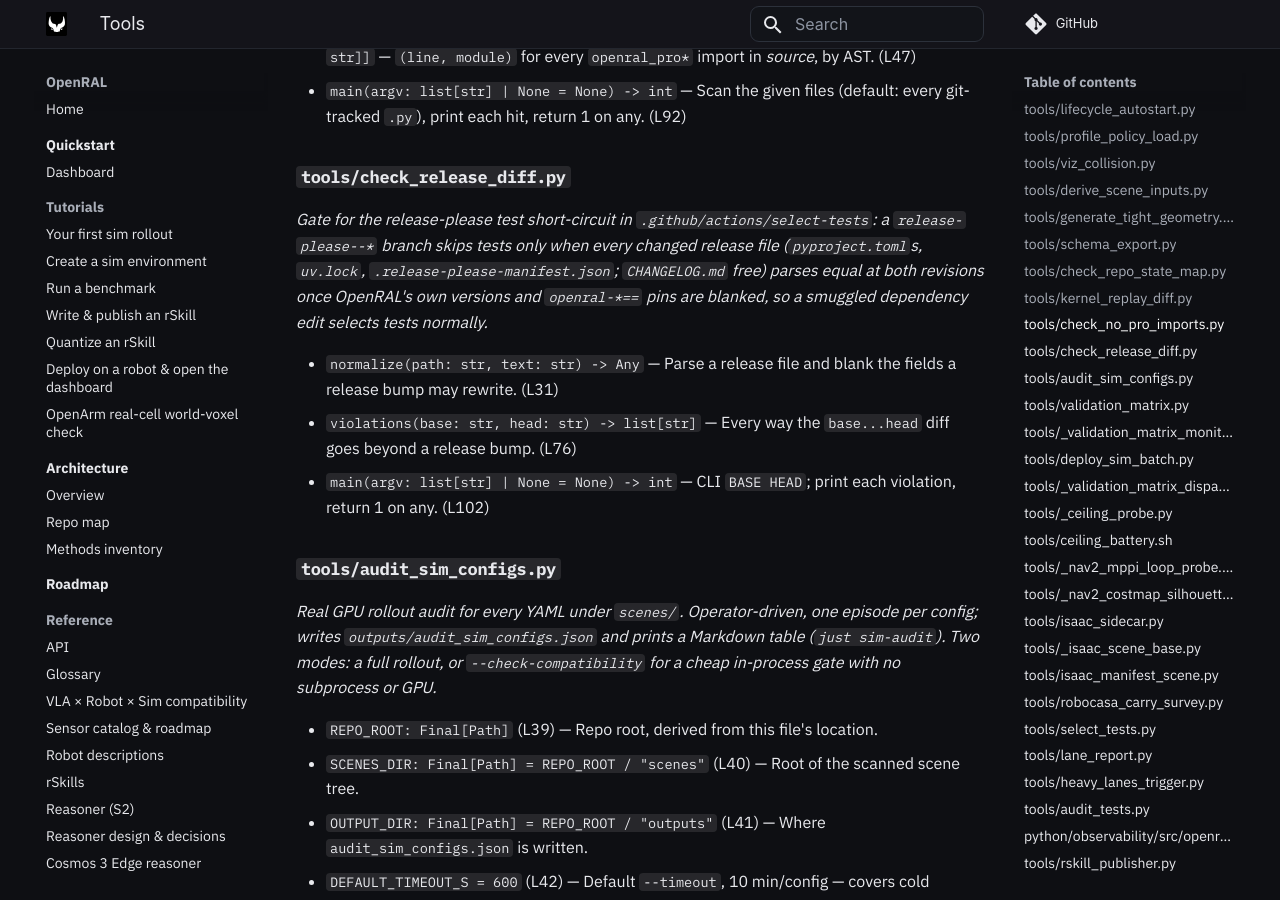
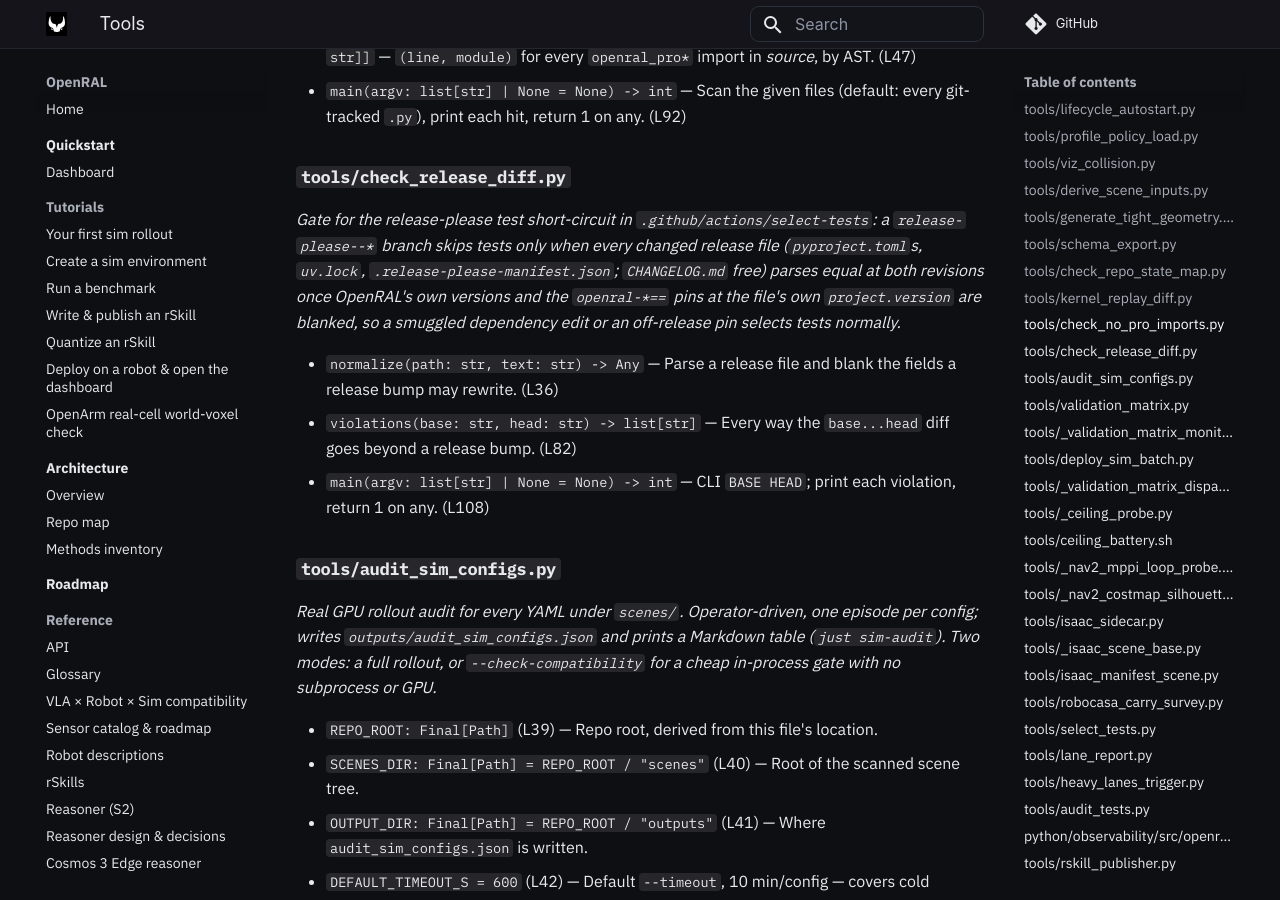
Before and after one commit to OpenRAL/openral, an MkDocs documentation site: the page built from docs/methods/10-tools.md, in a window 1280 px wide and 900 px high, scrolled down 6493 px. Built offline with MkDocs 1.6.1 and Material for MkDocs 9.7.7, drawn with Linux system fonts in a browser that asks for light colours; comment, search, counter and statistics services are not loaded.

Commit message:
fix(ci): blank only release-version pins and refuse a deleted-fork head
check_release_diff blanked every openral-*== pin, so a release-please--*
branch could move a pin off the release version without a version bump and
still skip tests; blank only pins equal to the file's own project.version.
On pull_request an empty head repo (a deleted fork) now selects tests
normally; only workflow_dispatch may run with no head repo. The test fixture
reads the live pyproject version instead of hard-coding 0.3.1, which the
next release bump would have broken. (CodeRabbit, #449)

Signed-off-by: Adrian <adrianllopart@gmail.com>
Co-Authored-By: Claude Opus 5.5 <noreply@anthropic.com>
Claude-Session: https://claude.ai/code/session_01NavzwXcbR68ua6h3Ltq6Rt

```diff
--- a/docs/methods/10-tools.md
+++ b/docs/methods/10-tools.md
@@ -102,11 +102,11 @@ _Lint guard for the Apache-2.0 / OpenRAL Pro boundary: fails when any tracked `.
 - `main(argv: list[str] | None = None) -> int` — Scan the given files (default: every git-tracked `.py`), print each hit, return 1 on any. (L92)
 
 ### `tools/check_release_diff.py`
-_Gate for the release-please test short-circuit in `.github/actions/select-tests`: a `release-please--*` branch skips tests only when every changed release file (`pyproject.toml`s, `uv.lock`, `.release-please-manifest.json`; `CHANGELOG.md` free) parses equal at both revisions once OpenRAL's own versions and `openral-*==` pins are blanked, so a smuggled dependency edit selects tests normally._
+_Gate for the release-please test short-circuit in `.github/actions/select-tests`: a `release-please--*` branch skips tests only when every changed release file (`pyproject.toml`s, `uv.lock`, `.release-please-manifest.json`; `CHANGELOG.md` free) parses equal at both revisions once OpenRAL's own versions and the `openral-*==` pins at the file's own `project.version` are blanked, so a smuggled dependency edit or an off-release pin selects tests normally._
 
-- `normalize(path: str, text: str) -> Any` — Parse a release file and blank the fields a release bump may rewrite. (L31)
-- `violations(base: str, head: str) -> list[str]` — Every way the `base...head` diff goes beyond a release bump. (L76)
-- `main(argv: list[str] | None = None) -> int` — CLI `BASE HEAD`; print each violation, return 1 on any. (L102)
+- `normalize(path: str, text: str) -> Any` — Parse a release file and blank the fields a release bump may rewrite. (L36)
+- `violations(base: str, head: str) -> list[str]` — Every way the `base...head` diff goes beyond a release bump. (L82)
+- `main(argv: list[str] | None = None) -> int` — CLI `BASE HEAD`; print each violation, return 1 on any. (L108)
 
 ### `tools/audit_sim_configs.py`
 _Real GPU rollout audit for every YAML under `scenes/`. Operator-driven, one episode per config; writes `outputs/audit_sim_configs.json` and prints a Markdown table (`just sim-audit`). Two modes: a full rollout, or `--check-compatibility` for a cheap in-process gate with no subprocess or GPU._
```
Also changed, not shown: docs/contributing/releasing.md (+4 -2 lines), 3 other files.
